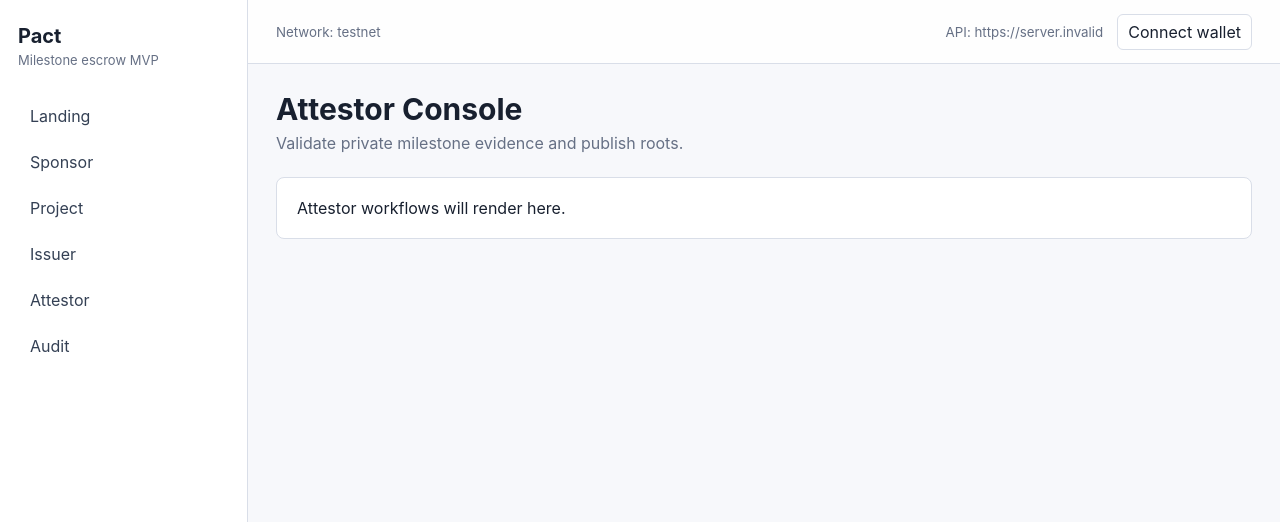
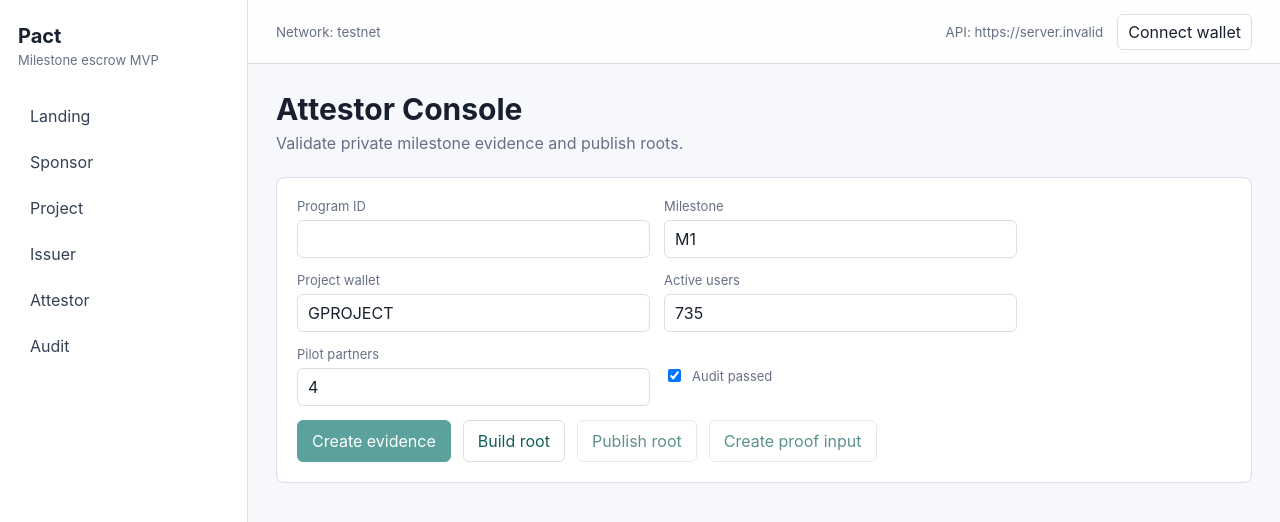
Before and after one commit to foundermafstat/pact, a Next.js app in the folder apps/web/: page /attestor in a window 1280 px wide. Shown: the top 522 px of the page. Built offline with nearby package versions, Linux system fonts and the light colour scheme; no server answers.

Commit message:
feat: add step 081 attestor console

```diff
--- a/apps/web/src/app/attestor/page.tsx
+++ b/apps/web/src/app/attestor/page.tsx
@@ -1,9 +1,13 @@
+import { AttestorConsole } from "../../features/attestor/attestor-console";
+
 export default function AttestorPage() {
   return (
     <>
       <h1 className="page-title">Attestor Console</h1>
       <p className="page-kicker">Validate private milestone evidence and publish roots.</p>
-      <section className="section">Attestor workflows will render here.</section>
+      <section className="section">
+        <AttestorConsole />
+      </section>
     </>
   );
 }
--- a/apps/web/src/app/globals.css
+++ b/apps/web/src/app/globals.css
@@ -277,6 +277,15 @@ select {
   color: var(--ink);
 }
 
+.check-field {
+  min-height: 38px;
+  display: flex;
+  align-items: center;
+  gap: 8px;
+  color: var(--muted);
+  font-size: 13px;
+}
+
 .form-actions {
   grid-column: 1 / -1;
   display: flex;
--- /dev/null
+++ b/apps/web/src/features/attestor/attestor-console.tsx
@@ -0,0 +1,135 @@
+"use client";
+
+import { useMemo, useState, useTransition } from "react";
+
+import { webEnv } from "../../config/env";
+import { PactApiClient, PactApiClientError } from "../../lib/api-client";
+import {
+  validateMilestoneThresholds,
+  type MilestoneMetricsForm
+} from "./attestor-model";
+
+const defaultPolicyId = "22222222-2222-4222-8222-222222222222";
+
+export function AttestorConsole() {
+  const client = useMemo(() => new PactApiClient(webEnv.apiUrl), []);
+  const [programId, setProgramId] = useState("");
+  const [milestoneKey, setMilestoneKey] = useState("M1");
+  const [projectWallet, setProjectWallet] = useState("GPROJECT");
+  const [metrics, setMetrics] = useState<MilestoneMetricsForm>({
+    activeUsers: "735",
+    pilotPartners: "4",
+    auditPassed: true
+  });
+  const [rootId, setRootId] = useState<string | null>(null);
+  const [summary, setSummary] = useState<string | null>(null);
+  const [error, setError] = useState<string | null>(null);
+  const [isPending, startTransition] = useTransition();
+  const validationErrors = validateMilestoneThresholds(metrics);
+
+  const run = (action: "evidence" | "build" | "publish" | "input") => {
+    setError(null);
+    startTransition(async () => {
+      try {
+        if (action === "evidence") {
+          if (validationErrors.length > 0) {
+            setError(validationErrors.join(", "));
+            return;
+          }
+          const response = await client.createMilestoneEvidence({
+            programId,
+            milestoneKey,
+            metrics: {
+              activeUsers: Number(metrics.activeUsers),
+              pilotPartners: Number(metrics.pilotPartners),
+              auditPassed: metrics.auditPassed
+            },
+            sourceRefs: ["attestor-console"]
+          });
+          setSummary(`Evidence ${response.data.id}`);
+        }
+
+        if (action === "build") {
+          const response = (await client.buildMilestoneRoot({
+            policyId: defaultPolicyId,
+            rootType: "MilestoneMetrics"
+          })) as { data?: { root?: { id: string; root: string } } };
+          setRootId(response.data?.root?.id ?? null);
+          setSummary(`Root ${response.data?.root?.root ?? ""}`);
+        }
+
+        if (action === "publish" && rootId) {
+          const response = await client.publishMilestoneRoot({ rootId });
+          setSummary(`Published ${response.data.txHash ?? response.data.root}`);
+        }
+
+        if (action === "input") {
+          const response = await client.getMilestoneProofInput(
+            programId,
+            milestoneKey,
+            projectWallet
+          );
+          const root = (response as { data?: { publicInputs?: { milestoneRoot?: string } } })
+            .data?.publicInputs?.milestoneRoot;
+          setSummary(`Proof input ${root ?? "ready"}`);
+        }
+      } catch (caughtError) {
+        setError(
+          caughtError instanceof PactApiClientError
+            ? caughtError.message
+            : "Attestor operation failed"
+        );
+      }
+    });
+  };
+
+  return (
+    <div className="workflow-panel">
+      <div className="form-grid">
+        <label className="field">
+          <span>Program ID</span>
+          <input value={programId} onChange={(event) => setProgramId(event.target.value)} />
+        </label>
+        <label className="field">
+          <span>Milestone</span>
+          <input value={milestoneKey} onChange={(event) => setMilestoneKey(event.target.value)} />
+        </label>
+        <label className="field">
+          <span>Project wallet</span>
+          <input value={projectWallet} onChange={(event) => setProjectWallet(event.target.value)} />
+        </label>
+        <label className="field">
+          <span>Active users</span>
+          <input value={metrics.activeUsers} onChange={(event) => setMetrics((current) => ({ ...current, activeUsers: event.target.value }))} />
+        </label>
+        <label className="field">
+          <span>Pilot partners</span>
+          <input value={metrics.pilotPartners} onChange={(event) => setMetrics((current) => ({ ...current, pilotPartners: event.target.value }))} />
+        </label>
+        <label className="check-field">
+          <input checked={metrics.auditPassed} onChange={(event) => setMetrics((current) => ({ ...current, auditPassed: event.target.checked }))} type="checkbox" />
+          <span>Audit passed</span>
+        </label>
+      </div>
+      <div className="form-actions">
+        <button className="primary-button" disabled={isPending || !programId} onClick={() => run("evidence")} type="button">
+          Create evidence
+        </button>
+        <button className="secondary-button" disabled={isPending} onClick={() => run("build")} type="button">
+          Build root
+        </button>
+        <button className="secondary-button" disabled={isPending || !rootId} onClick={() => run("publish")} type="button">
+          Publish root
+        </button>
+        <button className="secondary-button" disabled={isPending || !programId} onClick={() => run("input")} type="button">
+          Create proof input
+        </button>
+      </div>
+      {validationErrors.length > 0 ? (
+        <span className="error-text">{validationErrors.join(", ")}</span>
+      ) : null}
+      {summary ? <span className="success-text">{summary}</span> : null}
+      {error ? <span className="error-text">{error}</span> : null}
+    </div>
+  );
+}
--- /dev/null
+++ b/apps/web/src/features/attestor/attestor-model.ts
@@ -0,0 +1,19 @@
+export type MilestoneMetricsForm = {
+  activeUsers: string;
+  pilotPartners: string;
+  auditPassed: boolean;
+};
+
+export const validateMilestoneThresholds = (metrics: MilestoneMetricsForm): string[] => {
+  const errors: string[] = [];
+  if (Number(metrics.activeUsers) < 500) {
+    errors.push("active_users below threshold");
+  }
+  if (Number(metrics.pilotPartners) < 3) {
+    errors.push("pilot_partners below threshold");
+  }
+  if (!metrics.auditPassed) {
+    errors.push("audit_passed must be true");
+  }
+  return errors;
+};
```
Also changed, not shown: 1 other file (tests, documents, lock files or other folders).
